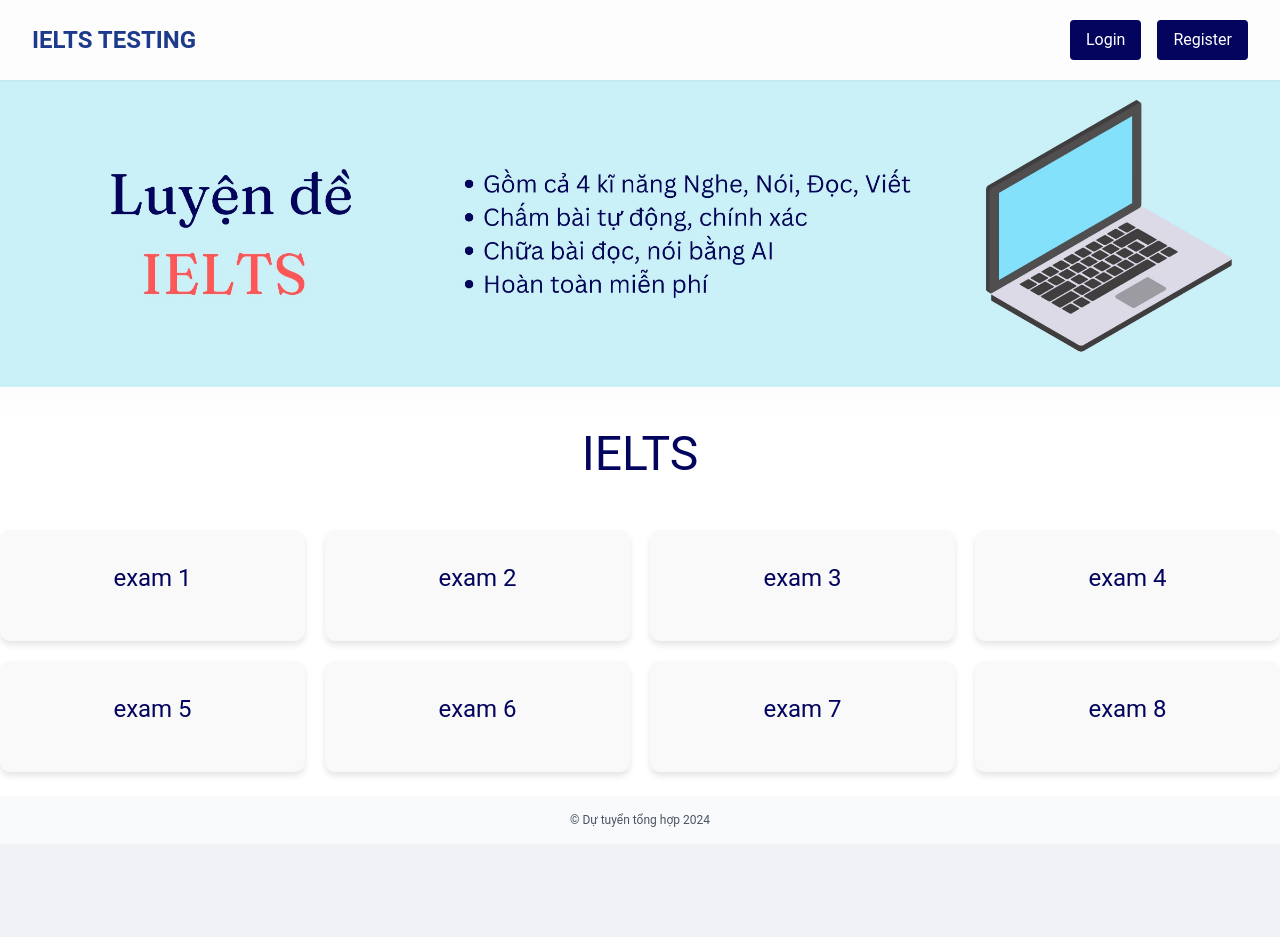
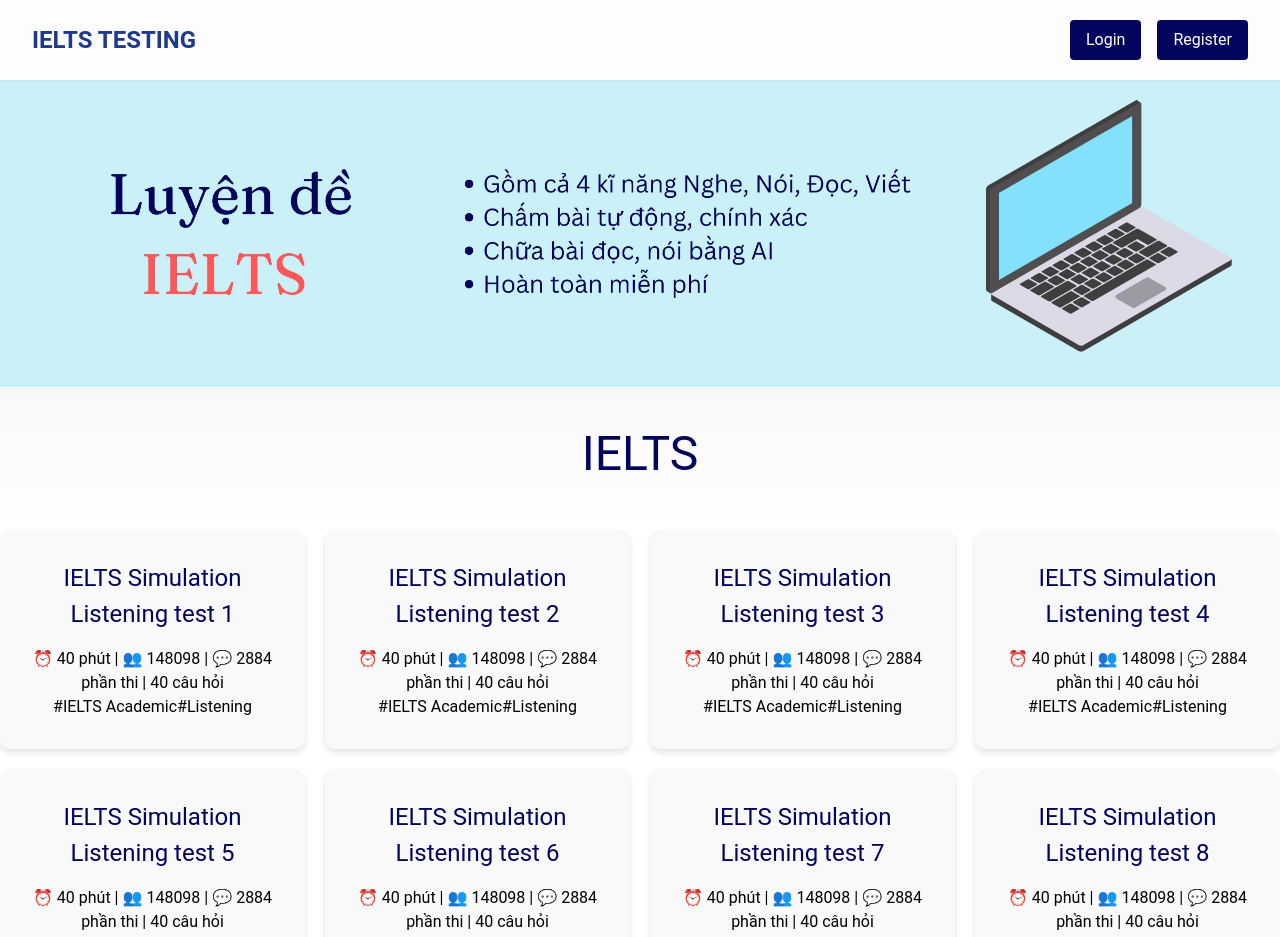
Before and after one commit to 0x2ee08/IELTS, a Next.js app in the folder frontend/: page / in a window 1280 px wide. Shown: the top 937 px of the page. Before the commit the page ends 844 px from the top, so only its background shows below. Built offline with nearby package versions, Linux system fonts and the light colour scheme.

Commit message:
update main

```diff
--- a/frontend/app/components/MainContent.tsx
+++ b/frontend/app/components/MainContent.tsx
@@ -12,48 +12,128 @@ const MainContent: React.FC = () => {
         <div className="skills-section">
           <Link href ='/login'>
           <div className="skill">
-              <h3>exam 1</h3>
+          <div className="skill-card">
+                <h3>IELTS Simulation Listening test 1</h3>
+                <div className="details">
+                  <span>⏰ 40 phút | 👥 148098 | 💬 288</span>
+                  <span>4 phần thi | 40 câu hỏi</span>
+                </div>
+                <div className="tags">
+                  <span className="tag">#IELTS Academic</span>
+                  <span className="tag">#Listening</span>
+                </div>
+              </div>
           </div>
           </Link>
 
           <Link href ='/login'>
           <div className="skill">
-              <h3>exam 2</h3>
+          <div className="skill-card">
+                <h3>IELTS Simulation Listening test 2</h3>
+                <div className="details">
+                  <span>⏰ 40 phút | 👥 148098 | 💬 288</span>
+                  <span>4 phần thi | 40 câu hỏi</span>
+                </div>
+                <div className="tags">
+                  <span className="tag">#IELTS Academic</span>
+                  <span className="tag">#Listening</span>
+                </div>
+              </div>
           </div>
           </Link>
           <Link href ='/login'>
           <div className="skill">
-              <h3>exam 3</h3>
+          <div className="skill-card">
+                <h3>IELTS Simulation Listening test 3</h3>
+                <div className="details">
+                  <span>⏰ 40 phút | 👥 148098 | 💬 288</span>
+                  <span>4 phần thi | 40 câu hỏi</span>
+                </div>
+                <div className="tags">
+                  <span className="tag">#IELTS Academic</span>
+                  <span className="tag">#Listening</span>
+                </div>
+              </div>
           </div>
           </Link>
 
           <Link href ='/login'>
           <div className="skill">
-              <h3>exam 4</h3>
+          <div className="skill-card">
+                <h3>IELTS Simulation Listening test 4</h3>
+                <div className="details">
+                  <span>⏰ 40 phút | 👥 148098 | 💬 288</span>
+                  <span>4 phần thi | 40 câu hỏi</span>
+                </div>
+                <div className="tags">
+                  <span className="tag">#IELTS Academic</span>
+                  <span className="tag">#Listening</span>
+                </div>
+              </div>
           </div>
           </Link>
 
           <Link href ='/login'>
           <div className="skill">
-              <h3>exam 5</h3>
+          <div className="skill-card">
+                <h3>IELTS Simulation Listening test 5</h3>
+                <div className="details">
+                  <span>⏰ 40 phút | 👥 148098 | 💬 288</span>
+                  <span>4 phần thi | 40 câu hỏi</span>
+                </div>
+                <div className="tags">
+                  <span className="tag">#IELTS Academic</span>
+                  <span className="tag">#Listening</span>
+                </div>
+              </div>
           </div>
           </Link>
 
           <Link href ='/login'>
           <div className="skill">
-              <h3>exam 6</h3>
+          <div className="skill-card">
+                <h3>IELTS Simulation Listening test 6</h3>
+                <div className="details">
+                  <span>⏰ 40 phút | 👥 148098 | 💬 288</span>
+                  <span>4 phần thi | 40 câu hỏi</span>
+                </div>
+                <div className="tags">
+                  <span className="tag">#IELTS Academic</span>
+                  <span className="tag">#Listening</span>
+                </div>
+              </div>
           </div>
           </Link>
 
           <Link href='login'>
           <div className="skill">
-            <h3>exam 7</h3>
+          <div className="skill-card">
+                <h3>IELTS Simulation Listening test 7</h3>
+                <div className="details">
+                  <span>⏰ 40 phút | 👥 148098 | 💬 288</span>
+                  <span>4 phần thi | 40 câu hỏi</span>
+                </div>
+                <div className="tags">
+                  <span className="tag">#IELTS Academic</span>
+                  <span className="tag">#Listening</span>
+                </div>
+              </div>
           </div>
           </Link>
 
           <Link href='login'>
           <div className="skill">
-            <h3>exam 8</h3>
+          <div className="skill-card">
+                <h3>IELTS Simulation Listening test 8</h3>
+                <div className="details">
+                  <span>⏰ 40 phút | 👥 148098 | 💬 288</span>
+                  <span>4 phần thi | 40 câu hỏi</span>
+                </div>
+                <div className="tags">
+                  <span className="tag">#IELTS Academic</span>
+                  <span className="tag">#Listening</span>
+                </div>
+              </div>
           </div>
           </Link>
         </div>
```
Also changed, not shown: frontend/app/components/App.css (indentation only).
